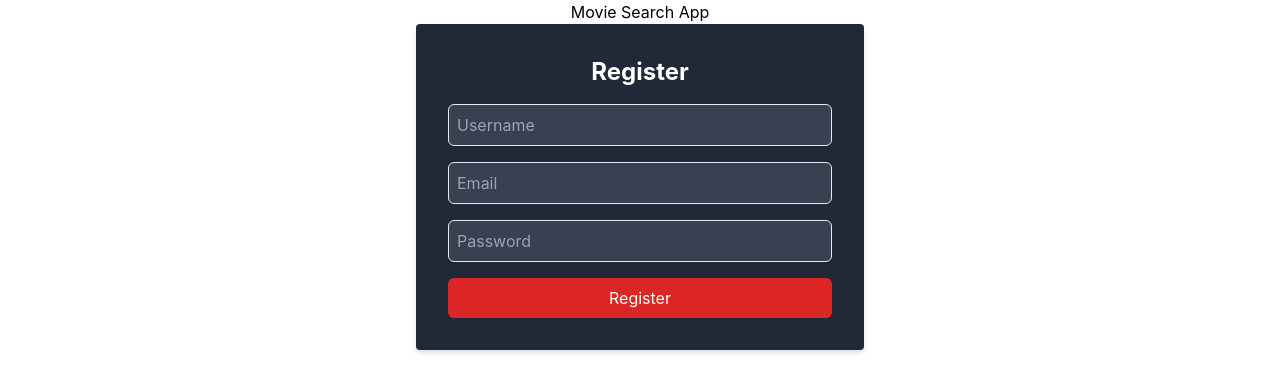
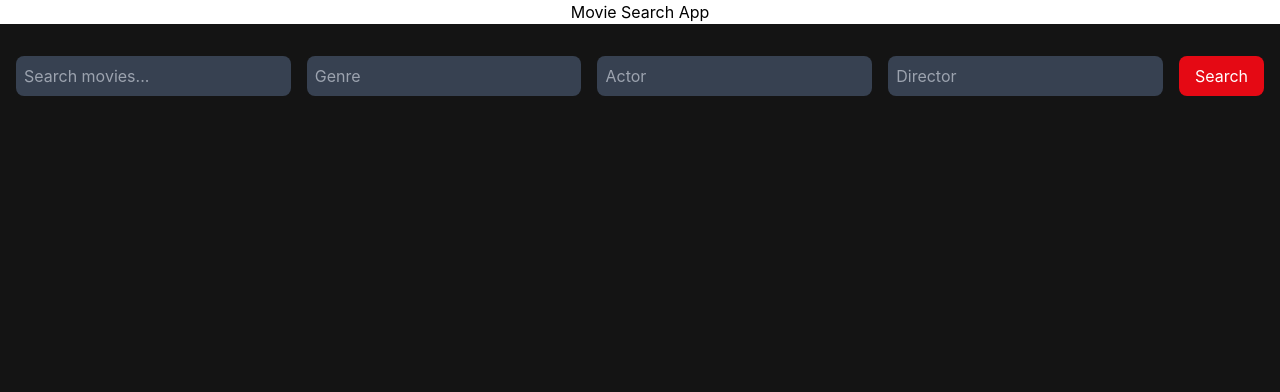
Before and after one commit to FranciscoWatson/Movie-App, a React (Create React App) app in the folder Movie-App-React-WebApp/movie-webapp/: page /MovieSearch in a window 1280 px wide. Shown: the top 392 px of the page. Built offline with nearby package versions, Linux system fonts and the light colour scheme.

Commit message:
estructura del proyecto modificada

```diff
--- a/Movie-App-React-WebApp/movie-webapp/src/App.jsx
+++ b/Movie-App-React-WebApp/movie-webapp/src/App.jsx
@@ -1,8 +1,11 @@
+import { BrowserRouter as Router, Routes, Route, BrowserRouter } from "react-router-dom";
+
 import React, { useState } from 'react';
 import './App.css';
-import MovieSearch from './components/MovieSearch';
-import RegisterForm from './components/RegisterForm';
-import LoginForm from './components/LoginForm';
+
+import MovieSearch from "./pages/MovieSearch/MovieSearch";
+import RegisterForm from "./pages/Register/RegisterForm";
+import LoginForm from "./pages/Login/LoginForm";
 
 function App() {
   const [isRegistered, setIsRegistered] = useState(false);
@@ -20,14 +23,14 @@ function App() {
 
   return (
     <div className="App">
-      <h1>Movie Search App</h1>
-      {!isRegistered ? (
-        <RegisterForm onRegister={handleRegister} />
-      ) : !isLoggedIn ? (
-        <LoginForm onLogin={handleLogin} />
-      ) : (
-        <MovieSearch />
-      )}
+      <BrowserRouter>
+        <h1>Movie Search App</h1>
+        <Routes>
+          <Route path="/" element={<LoginForm/>} />
+          <Route path="/Register" element={<RegisterForm/>} />
+          <Route path="/MovieSearch" element={<MovieSearch/>} />
+        </Routes>
+      </BrowserRouter>
     </div>
   );
 }
--- a/Movie-App-React-WebApp/movie-webapp/src/components/MovieDetailsPopup.jsx
+++ b/Movie-App-React-WebApp/movie-webapp/src/pages/MovieSearch/Components/MovieDetails.jsx
@@ -2,7 +2,7 @@ import React from "react";
 
 const IMAGE_BASE_URL = "https://image.tmdb.org/t/p/original";
 
-const MovieDetailsPopup = ({ movie, onClose }) => {
+const MovieDetails = ({ movie, onClose }) => {
   return (
     <div className="fixed inset-0 bg-black bg-opacity-50 z-50 flex items-center justify-center p-4">
       <div className="bg-gray-900 rounded-lg shadow-xl overflow-hidden max-w-2xl w-full">
@@ -27,4 +27,4 @@ const MovieDetailsPopup = ({ movie, onClose }) => {
   );
 };
 
-export default MovieDetailsPopup;
+export default MovieDetails;
--- a/Movie-App-React-WebApp/movie-webapp/src/components/MovieSearch.jsx
+++ b/Movie-App-React-WebApp/movie-webapp/src/pages/MovieSearch/MovieSearch.jsx
@@ -1,6 +1,6 @@
 import React, { useState } from "react";
-import MovieCard from "./MovieCard";
-import MovieDetailsPopup from "./MovieDetailsPopup";
+import MovieCard from "./Components/MovieCard";
+import MovieDetails from "./Components/MovieDetails";
 
 const MovieSearch = () => {
   const [query, setQuery] = useState("");
@@ -92,7 +92,7 @@ const handleMovieSelect = (movie) => {
           ))}
         </div>
         {activeMovie && (
-          <MovieDetailsPopup
+          <MovieDetails
             movie={activeMovie}
             onClose={() => setActiveMovie(null)}
           />
```
Also changed, not shown: Movie-App-React-WebApp/movie-webapp/src/pages/Login/LoginForm.jsx (renamed from Movie-App-React-WebApp/movie-webapp/src/components/LoginForm.jsx), Movie-App-React-WebApp/movie-webapp/src/pages/MovieSearch/Components/MovieCard.jsx (line endings or trailing spaces), Movie-App-React-WebApp/movie-webapp/src/pages/Register/RegisterForm.jsx (line endings or trailing spaces), 1 other file (tests, documents, lock files or other folders).
